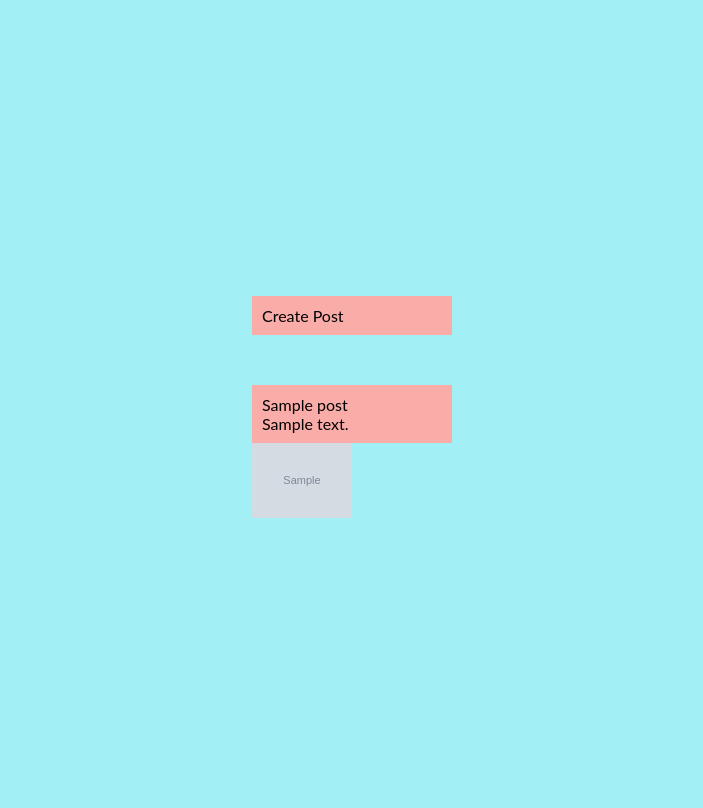
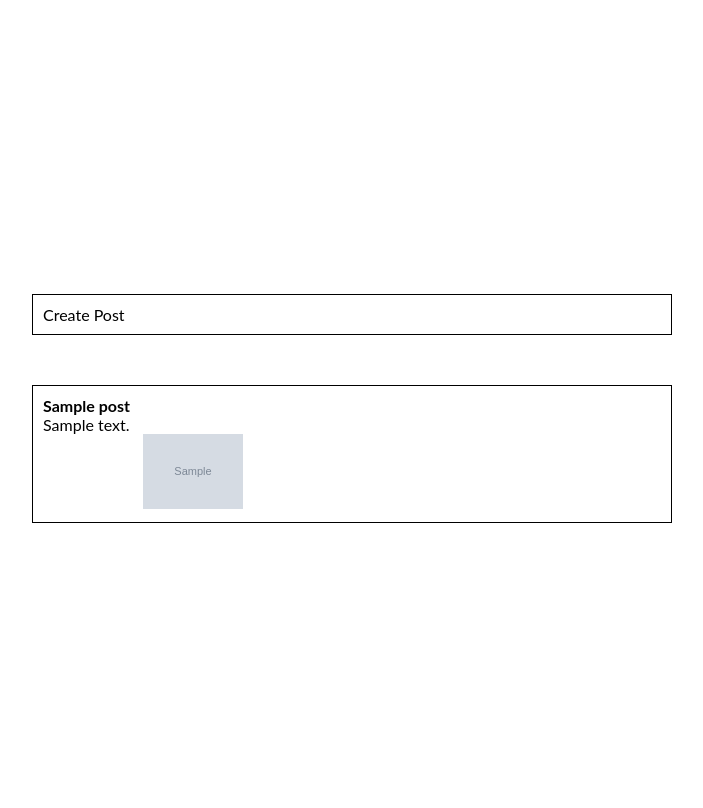
Before and after one commit to Anthonyyma/CMPUT404-Project, a Django app: page / in a window 1280 px wide. Shown: the whole page, without its empty margins (288-991 px from the left). Run offline with Django 3.2, Linux system fonts and the light colour scheme; tables that the repository leaves empty hold one stand-in row (values such as "Sample post"); grey boxes marked "Sample" are stand-in pictures.

Commit message:
Updated UI

```diff
--- a/social/core/static/style.css
+++ b/social/core/static/style.css
@@ -2,7 +2,7 @@ html {
   height: 100%;
 }
 body {
-  background-color: #a2eff5;
+  background-color: #ffffff;
   font-family: 'Lato', sans-serif;
   align-items: center;
 	justify-content: center;
@@ -16,16 +16,17 @@ h1 {
   min-width: 300px;
 }
 .post-display {
-  width: 200px;
+  width: 50%;
+  position: absolute;
 }
 .post-display a {
-  background-color: #faaca8;
+  background-color: #ffffff;
   color: black;
   display: block;
   padding: 10px;
   text-decoration: none;
-  /* border-radius: 10px; */
-  border: 0 solid black;
+  border-style: solid;
+  border-width: thin;
   box-sizing: border-box;
 }
 .post-display a:hover {
--- a/social/core/templates/myPosts.html
+++ b/social/core/templates/myPosts.html
@@ -10,14 +10,13 @@
 </head>
 <body>
     <div class="post-display">
-        <div style="margin-bottom: 50px;"><a href="{% url 'createPost' %}">Create Post</a></div>
+        <div style="margin-bottom: 50px"><a href="{% url 'createPost' %}">Create Post</a></div>
         {% for post in object_list %}
-            <a href="{% url 'editPost' %}?id={{ post.id }}">{{ post.title }}<br>{{ post.content }}</a>
-            {% if post.image %}
-                {% if post.image.url != '/media/default.jpg'%}
-                    <img src="{{ post.image.url }}" style="width: 100px">
+            <a href="{% url 'editPost' %}?id={{ post.id }}"><b>{{ post.title }}</b><br>{{ post.content }}<br>
+                {% if post.image %}
+                    <img src="{{ post.image.url }}" style="width: 100px; transform: translate(100%)">
                 {% endif %}
-            {% endif %}
+            </a>
         {% endfor %}
     </div>
 
```
